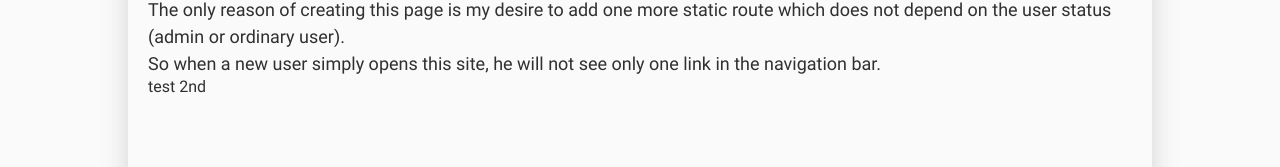
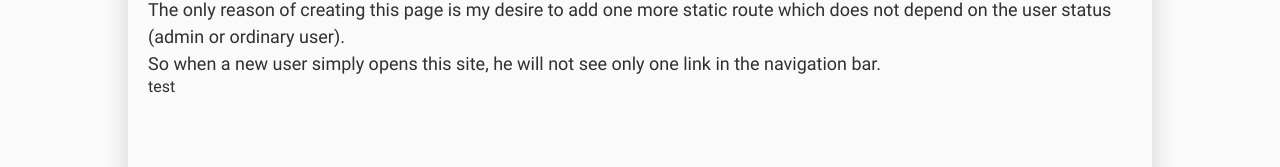
Before and after one commit to yuriy-avdeev/light-users-system, a Vue app: page /about in a window 1280 px wide. Shown: the part 171-338 px from the top of the page. Built offline with nearby package versions, Linux system fonts and the light colour scheme; sample sign-in values are in the browser's storage.

Commit message:
Revert "Merge branch 'test'"
This reverts commit 5535e668ad1139d455aafb08523448fea7700742, reversing
changes made to f25329f69754fbd718ae816d1d453ad8d29e4d3a.

```diff
--- a/src/pages/AboutPage/AboutPage.vue
+++ b/src/pages/AboutPage/AboutPage.vue
@@ -16,7 +16,7 @@
       bar.
     </p>
 
-    <p>test 2nd</p>
+    <p>test</p>
   </div>
 </template>
 
```
